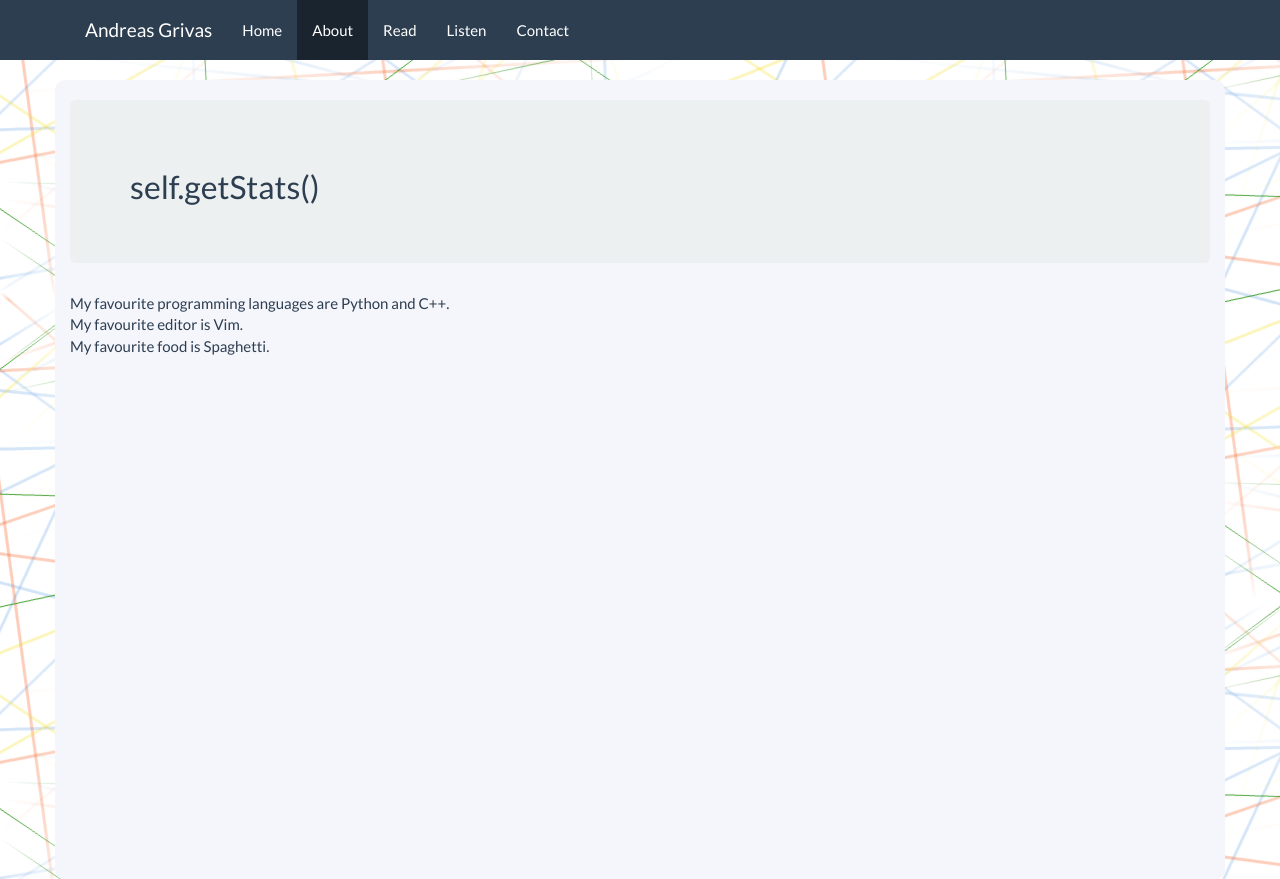
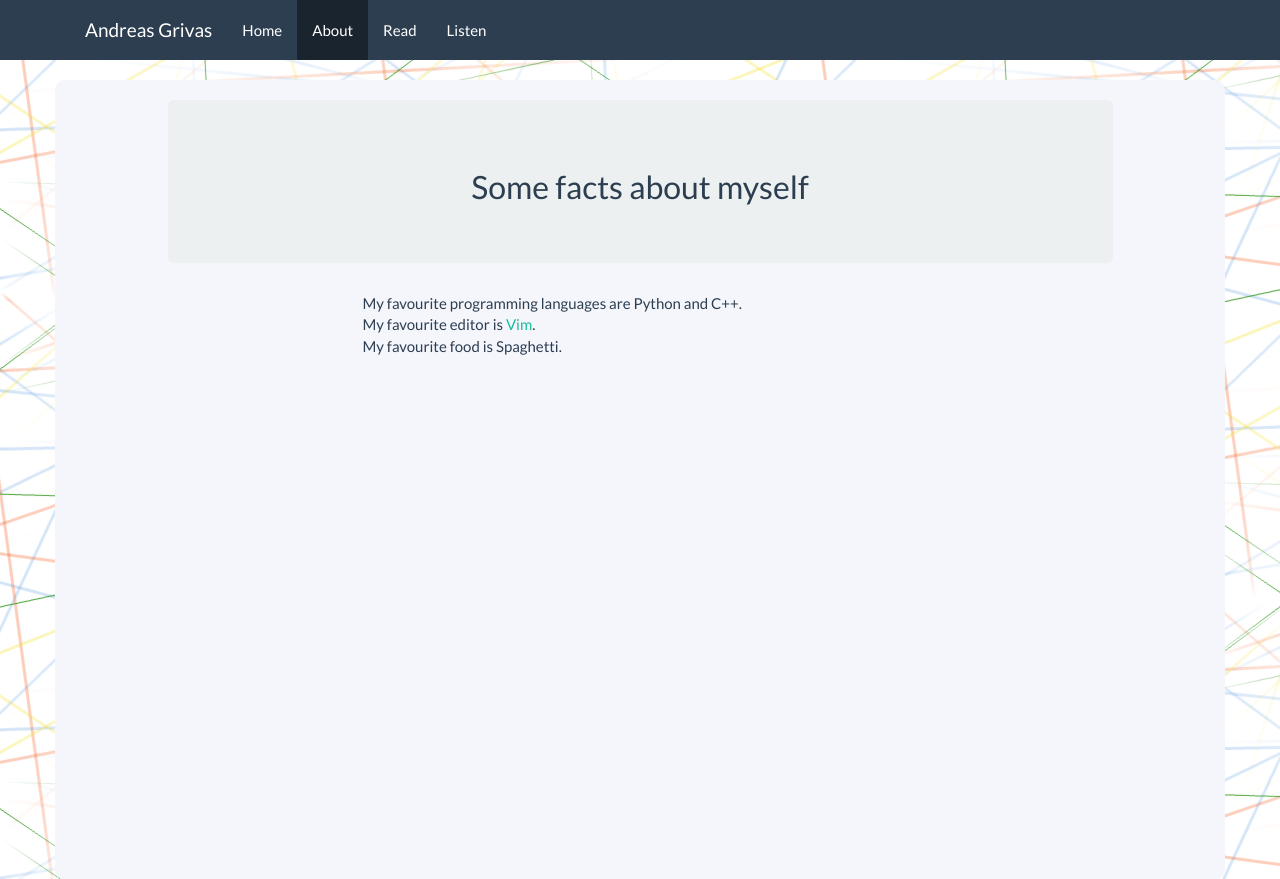
Before and after one commit to andreasgrv/website, a Flask app: page /about in a window 1280 px wide. Shown: the top 879 px of the page. Run offline with Flask 2, Linux system fonts and the light colour scheme; some libraries are stand-ins or nearby versions.

Commit message:
First publishable version!

```diff
--- a/templates/about.html
+++ b/templates/about.html
@@ -11,7 +11,6 @@
 						<li class="active"><a href="about">About</a></li>
 						<li><a href="read">Read</a></li>
 						<li><a href="listen">Listen</a></li>
-						<li><a href="contact">Contact</a></li>
 					</ul>
 				</div><!--/.nav-collapse -->
 			</div>
@@ -20,12 +19,28 @@
 
 {% block content %}
 		<div class="container main">
-			<div class="jumbotron">
-				<h2>self.getStats()</h2>
-			</div>
-				My favourite programming languages are Python and C++. <br>
-				My favourite editor is Vim.<br>
-				My favourite food is Spaghetti.<br>
+            <div class="row">
+                <div class="col-lg-1">
+                </div>
+                <div class="col-lg-10">
+                    <div class="jumbotron text-center">
+                        <h2>Some facts about myself</h2>
+                    </div>
+                </div>
+                <div class="col-lg-1">
+                </div>
+            </div>
+            <div class="row">
+                <div class="col-lg-3">
+                </div>
+                <div class="col-lg-6">
+                    My favourite programming languages are Python and C++. <br>
+                    My favourite editor is <a href="http://www.vim.org/Vim">Vim</a>.<br>
+                    My favourite food is Spaghetti.<br>
+                </div>
+                <div class="col-lg-3">
+                </div>
+            </div>
 		</div><!-- /.container -->
 		{{super()}}
 {% endblock %}
--- a/templates/homepage.html
+++ b/templates/homepage.html
@@ -11,7 +11,6 @@
 						<li><a href="about">About</a></li>
 						<li><a href="read">Read</a></li>
 						<li><a href="listen">Listen</a></li>
-						<li><a href="contact">Contact</a></li>
 					</ul>
 				</div><!--/.nav-collapse -->
 			</div>
```
Also changed, not shown: templates/contact.html (deleted, +0 -31 lines), templates/listen.html (+11 -6 lines), templates/read.html (+10 -3 lines), 1 other file.
